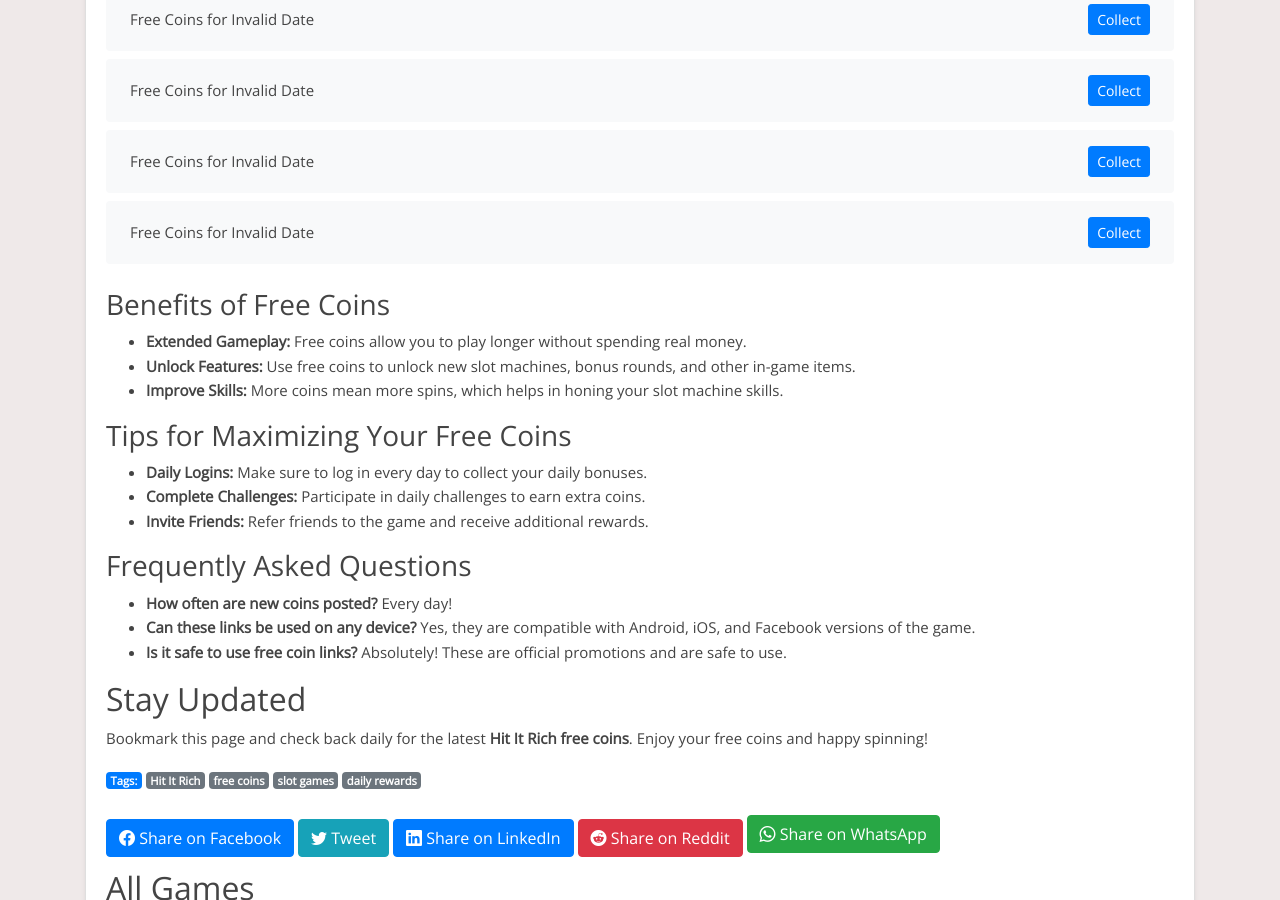
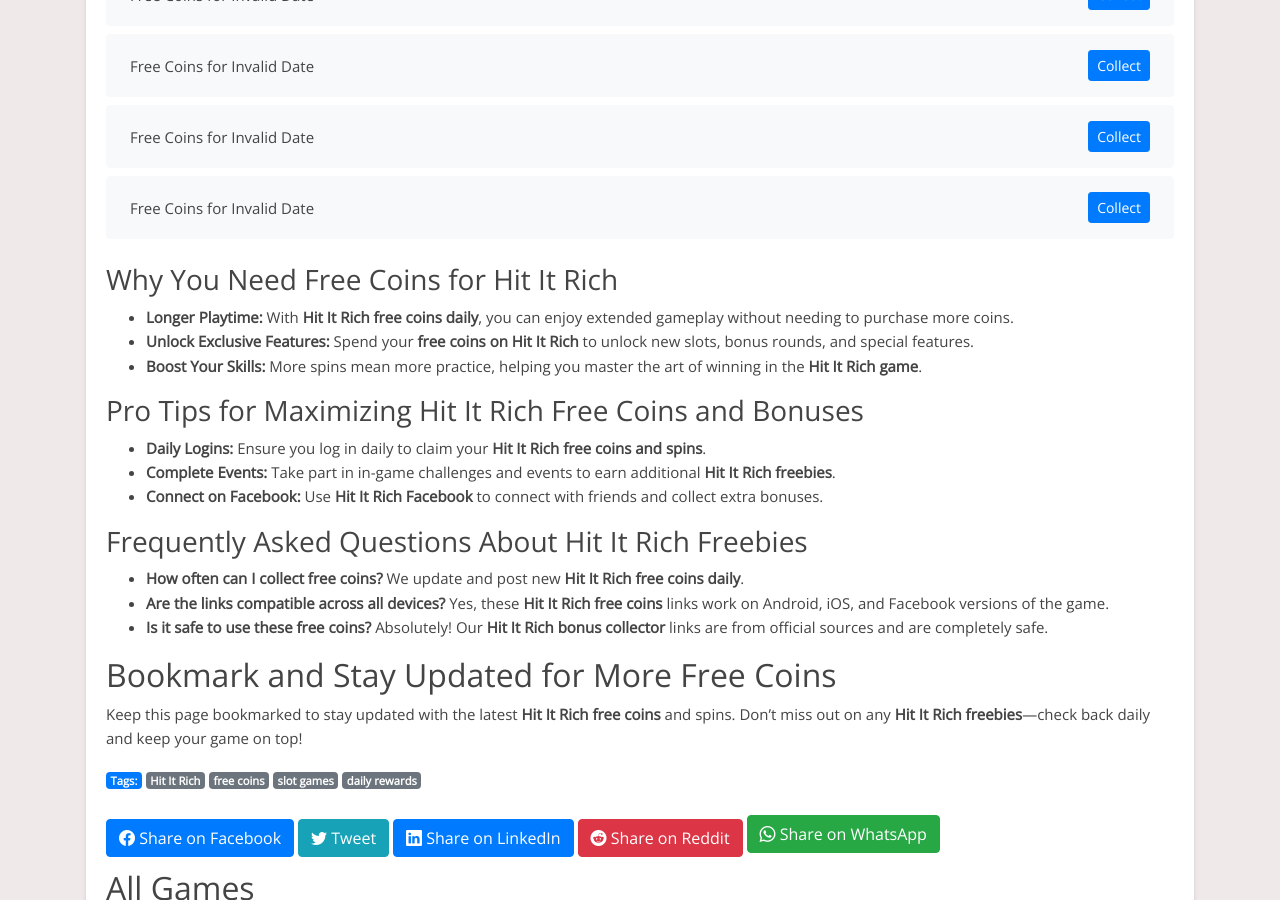
Before and after one commit to Prollad99/bs-net, a Jekyll site: the page built from _posts/2024-06-29-hit-it-rich.md, in a window 1280 px wide and 900 px high, scrolled down 7599 px. Built offline with Jekyll 4.4.1, drawn with Linux system fonts in a browser that asks for light colours; nearby versions of some CDN libraries; comment, search, counter and statistics services are not loaded; some of the changed text lies outside the part shown.

Commit message:
Update 2024-06-29-hit-it-rich.md

```diff
--- a/_posts/2024-06-29-hit-it-rich.md
+++ b/_posts/2024-06-29-hit-it-rich.md
@@ -8,62 +8,62 @@
 lang: en
 permalink: /hit-it-rich-free-coins/
 redirect_from:
-  - /hit-it-rich/best-casino-game-for-jackpot-lovers/
-  - /hit-it-rich/best-strategies/
-  - /hit-it-rich/bonus-features/
-  - /hit-it-rich/common-mistakes-to-avoid/
-  - /hit-it-rich/comparison/
-  - /hit-it-rich/how-to-get-the-most-out-of-in-game-events/
-  - /hit-it-rich/level-up-faster/
-  - /hit-it-rich/maximize-rewards/
-  - /hit-it-rich/secrets-to-earning-free-coins-daily/
-  - /hit-it-rich/top-10-winning-tips/
-  - /hit-it-rich/top-7-slot-machines/
-  - /hit-it-rich/unlocking-new-slots/
+- /hit-it-rich/best-casino-game-for-jackpot-lovers/
+- /hit-it-rich/best-strategies/
+- /hit-it-rich/bonus-features/
+- /hit-it-rich/common-mistakes-to-avoid/
+- /hit-it-rich/comparison/
+- /hit-it-rich/how-to-get-the-most-out-of-in-game-events/
+- /hit-it-rich/level-up-faster/
+- /hit-it-rich/maximize-rewards/
+- /hit-it-rich/secrets-to-earning-free-coins-daily/
+- /hit-it-rich/top-10-winning-tips/
+- /hit-it-rich/top-7-slot-machines/
+- /hit-it-rich/unlocking-new-slots/
 image: /assets/images/hit-it-rich.jpeg
 include_file: hit-it-rich.html
 manifest: /manifests/hit-it-rich.json
 app_name: "Hit It Rich Free Coins"
 ---
 
-## Daily Free Coins for Hit It Rich Slots
+## Collect Daily Free Coins for Hit It Rich Slots
 
-Welcome to your ultimate destination for daily **Hit It Rich free coins**! Our goal is to ensure you never run out of coins while enjoying your favorite slot games. We update our list of free coin links every day, so you can focus on spinning and winning.
+Welcome to the ultimate hub for **Hit It Rich free coins**! If you're looking to keep the reels spinning in your favorite slot game without spending a dime, you’re in the right place. We provide you with the latest and most reliable **free coins for Hit It Rich** every single day.
 
-### Why Choose Our Free Coin Links?
+### Why Choose Our Free Coins for Hit It Rich?
 
-- **Consistency:** We post new free coin links every day without fail.
-- **Ease of Use:** No need to search through various websites; all links are conveniently compiled here.
-- **Reliability:** Our links are tested and verified to ensure you get your free coins.
+- **Daily Updates:** Our list of **Hit It Rich free coins** is refreshed every day to ensure you always have new opportunities to collect.
+- **Convenience:** All your **free coins on Hit It Rich** needs are met right here, without the hassle of searching across the web.
+- **Trustworthy Links:** Every link we provide is verified, ensuring you receive your **Hit It Rich freebies** without any issues.
 
-### How to Collect Your Free Coins
+### How to Get Your Free Coins on Hit It Rich
 
-1. **Click the Link:** Choose any of the free coin offers below. Clicking the link will open the Hit It Rich Slots game (make sure the game is installed on your device).
-2. **Collect Your Reward:** Your coins will be automatically added to your account upon loading the game. A confirmation pop-up will appear.
-3. **Start Spinning:** Use your free coins to enjoy the game and increase your chances of hitting the jackpot.
+1. **Click to Collect:** Simply click on any of the available **Hit It Rich free coins** links listed below.
+2. **Automatic Collection:** Upon loading the game, your **Hit It Rich free coins** and spins will be automatically credited to your account.
+3. **Enjoy the Game:** Use your coins to spin and win big in the **Hit It Rich game**.
 
-### Today's Free Coins
+### Today’s Free Coins and Spins
 
 {% include hit-it-rich.html %}
 
-### Benefits of Free Coins
+### Why You Need Free Coins for Hit It Rich
 
-- **Extended Gameplay:** Free coins allow you to play longer without spending real money.
-- **Unlock Features:** Use free coins to unlock new slot machines, bonus rounds, and other in-game items.
-- **Improve Skills:** More coins mean more spins, which helps in honing your slot machine skills.
+- **Longer Playtime:** With **Hit It Rich free coins daily**, you can enjoy extended gameplay without needing to purchase more coins.
+- **Unlock Exclusive Features:** Spend your **free coins on Hit It Rich** to unlock new slots, bonus rounds, and special features.
+- **Boost Your Skills:** More spins mean more practice, helping you master the art of winning in the **Hit It Rich game**.
 
-### Tips for Maximizing Your Free Coins
+### Pro Tips for Maximizing Hit It Rich Free Coins and Bonuses
 
-- **Daily Logins:** Make sure to log in every day to collect your daily bonuses.
-- **Complete Challenges:** Participate in daily challenges to earn extra coins.
-- **Invite Friends:** Refer friends to the game and receive additional rewards.
+- **Daily Logins:** Ensure you log in daily to claim your **Hit It Rich free coins and spins**.
+- **Complete Events:** Take part in in-game challenges and events to earn additional **Hit It Rich freebies**.
+- **Connect on Facebook:** Use **Hit It Rich Facebook** to connect with friends and collect extra bonuses.
 
-### Frequently Asked Questions
+### Frequently Asked Questions About Hit It Rich Freebies
 
-- **How often are new coins posted?** Every day!
-- **Can these links be used on any device?** Yes, they are compatible with Android, iOS, and Facebook versions of the game.
-- **Is it safe to use free coin links?** Absolutely! These are official promotions and are safe to use.
+- **How often can I collect free coins?** We update and post new **Hit It Rich free coins daily**.
+- **Are the links compatible across all devices?** Yes, these **Hit It Rich free coins** links work on Android, iOS, and Facebook versions of the game.
+- **Is it safe to use these free coins?** Absolutely! Our **Hit It Rich bonus collector** links are from official sources and are completely safe.
 
-## Stay Updated
+## Bookmark and Stay Updated for More Free Coins
 
-Bookmark this page and check back daily for the latest **Hit It Rich free coins**. Enjoy your free coins and happy spinning!
+Keep this page bookmarked to stay updated with the latest **Hit It Rich free coins** and spins. Don’t miss out on any **Hit It Rich freebies**—check back daily and keep your game on top!
```
